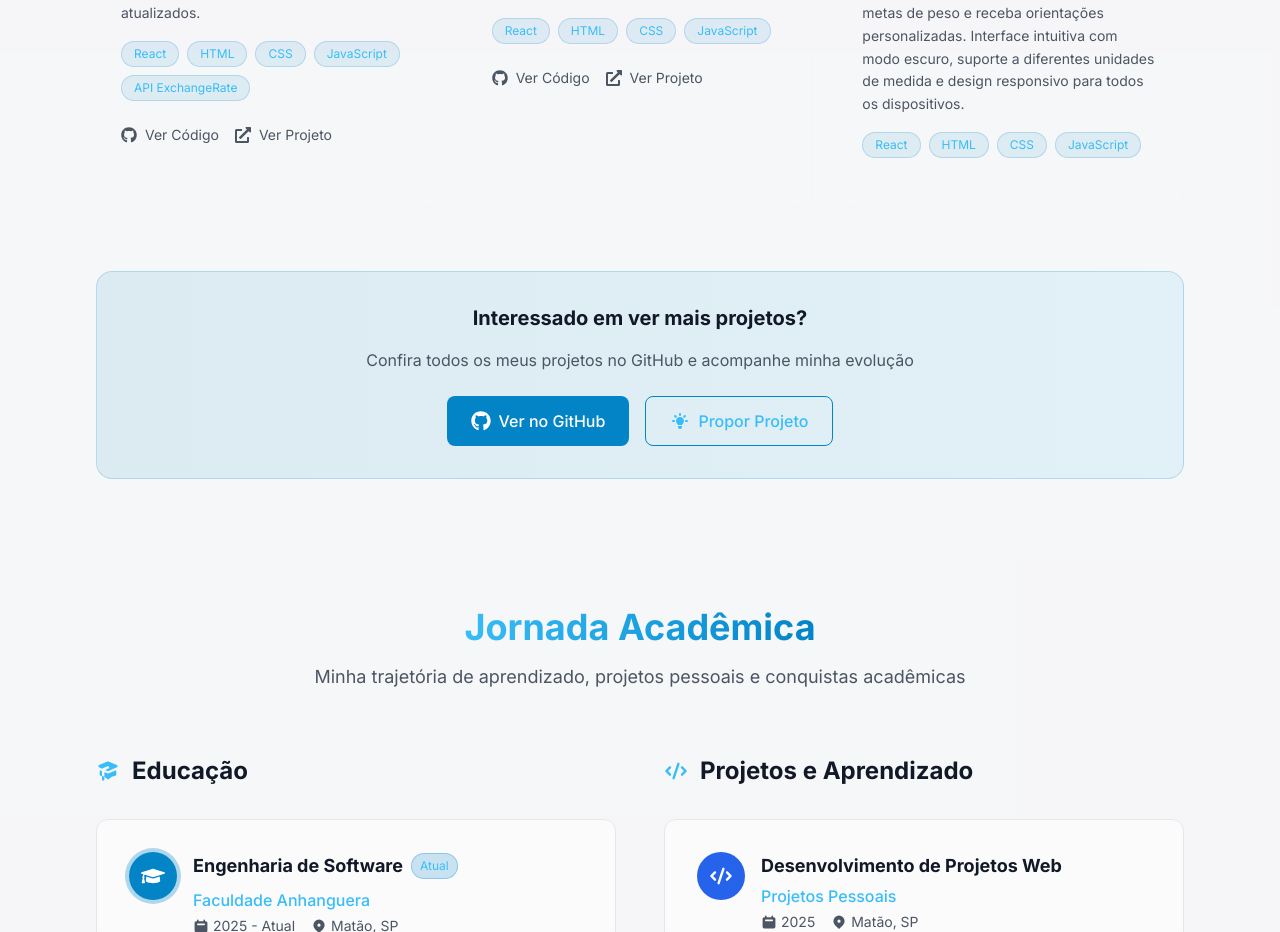
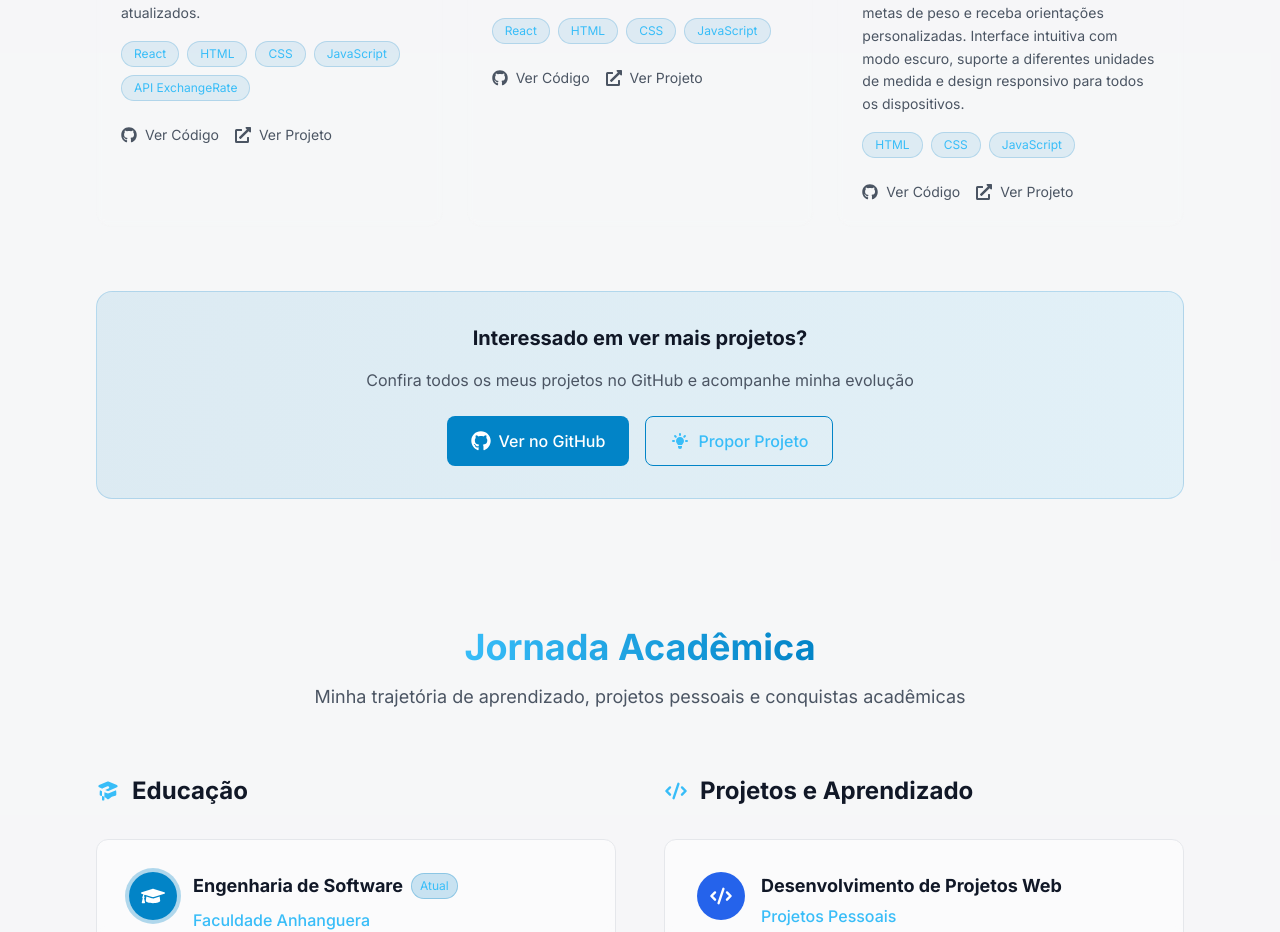
Before and after one commit to CostaCodesFullStack/Portfolio, a Next.js app: page / in a window 1280 px wide. Shown: the part 4266-5198 px from the top of the page. Built offline with nearby package versions, Linux system fonts and the light colour scheme.

Commit message:
Adiciona calculadora IMC avançada2

```diff
--- a/components/sections/Projects.tsx
+++ b/components/sections/Projects.tsx
@@ -52,7 +52,12 @@ const Projects = () => {
       title: t.projects.project3.title,
       description: t.projects.project3.description,
       image: '/images/projects/calculadora-imc.jpg',
-      technologies: ['React', 'HTML', 'CSS', 'JavaScript'],
+      technologies: ['HTML', 'CSS', 'JavaScript'],
+      category: 'Frontend',
+      icon: FaCode,
+      github: 'https://github.com/CostaCodesFullStack/IMC-Online',
+      demo: 'https://costacodesfullstack.github.io/IMC-Online',
+      featured: true
     }
   ]
 
```
